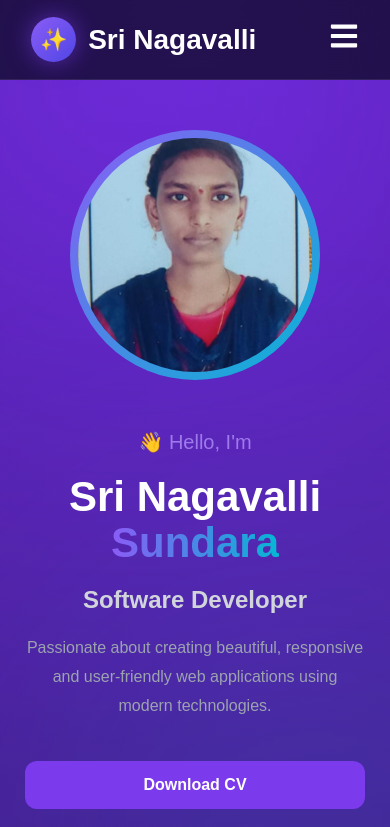
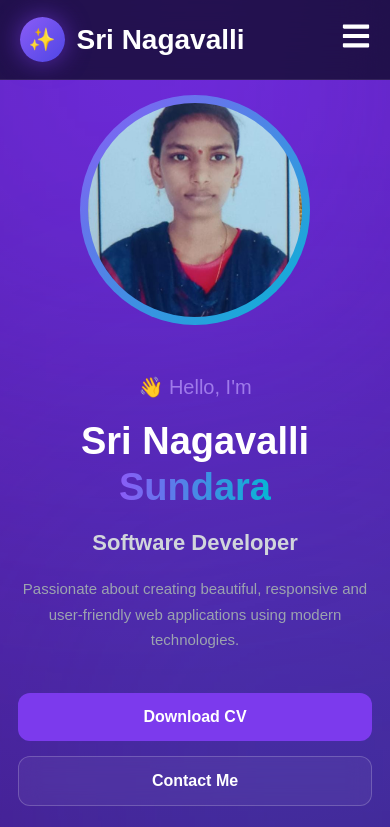
Before and after one commit to Kalyankumarmiriyala77/myportfilo, a React (Vite) app: page / in a window 390 px wide. Shown: the top 827 px of the page. Built offline with nearby package versions, Linux system fonts and the light colour scheme.

Commit message:
first commit

```diff
--- a/src/App.css
+++ b/src/App.css
@@ -22,6 +22,8 @@ body{
     color: white;
 
     font-family:"Poppins",sans-serif;
+  width: 100%;
+
 
 }
 
--- a/src/components/Hero/Hero.css
+++ b/src/components/Hero/Hero.css
@@ -1,19 +1,17 @@
 .hero{
-
     min-height:100vh;
-
     display:flex;
-
     justify-content:space-between;
-
     align-items:center;
 
-    padding:90px;
+    width:100%;
+    max-width:1400px;
+    margin:0 auto;
+
+    padding:120px 5% 80px;
 
     position:relative;
-
     overflow:hidden;
-
 }
 
 /* Aurora Background */
@@ -232,94 +230,94 @@
 
 /* Responsive */
 
-@media(max-width:992px){
+@media (max-width:992px){
 
 .hero{
 
     flex-direction:column-reverse;
 
+    justify-content:center;
+    align-items:center;
+
     text-align:center;
 
-padding-top:150px;
+    gap:50px;
 
+    padding:110px 20px 60px;
 }
 
 .hero-content{
 
+    width:100%;
     max-width:100%;
-
 }
 
 .hero-buttons{
 
     justify-content:center;
-
+    flex-wrap:wrap;
 }
 
 .hero h1{
 
-font-size:56px;
+    font-size:48px;
+    word-break:break-word;
+}
 
+.hero h2{
+
+    font-size:28px;
 }
 
 .image-card{
 
-width:300px;
-
-height:300px;
-
-margin-bottom:50px;
-
+    width:280px;
+    height:280px;
+    margin:0;
 }
 
 }
-
-@media(max-width:576px){
+@media (max-width:576px){
 
 .hero{
 
-padding:130px 25px 60px;
-
+    padding:95px 18px 40px;
 }
 
 .hero h1{
 
-font-size:42px;
-
+    font-size:38px;
+    line-height:1.2;
 }
 
 .hero h2{
 
-font-size:24px;
-
+    font-size:22px;
 }
 
 .hero p{
 
-font-size:16px;
-
+    font-size:15px;
+    line-height:1.7;
 }
 
 .hero-buttons{
 
+    width:100%;
+    display:flex;
     flex-direction:column;
-
+    gap:15px;
 }
 
 .btn{
 
     width:100%;
-
-text-align:center;
-
 }
 
 .image-card{
 
-width:250px;
-
-height:250px;
-
+    width:230px;
+    height:230px;
 }
 
 }
--- a/src/components/Navbar/Navbar.css
+++ b/src/components/Navbar/Navbar.css
@@ -1,31 +1,26 @@
 .navbar{
+    position: fixed;
 
-position:fixed;
+    top: 0;
+    left: 0;
+    right: 0;
 
-top:0;
+    height: 80px;
 
-left:0;
+    padding: 0 5%;
 
-width:100%;
+    display: flex;
+    justify-content: space-between;
+    align-items: center;
 
-height:80px;
+    box-sizing: border-box;
 
-padding:0 8%;
+    background: rgba(5,8,22,.7);
+    backdrop-filter: blur(20px);
 
-display:flex;
+    border-bottom: 1px solid rgba(255,255,255,.08);
 
-justify-content:space-between;
-
-align-items:center;
-
-background:rgba(5,8,22,.7);
-
-backdrop-filter:blur(20px);
-
-border-bottom:1px solid rgba(255,255,255,.08);
-
-z-index:1000;
-
+    z-index: 1000;
 }
 
 .logo{
```
Lines whose indentation alone changed are shown as unchanged.
